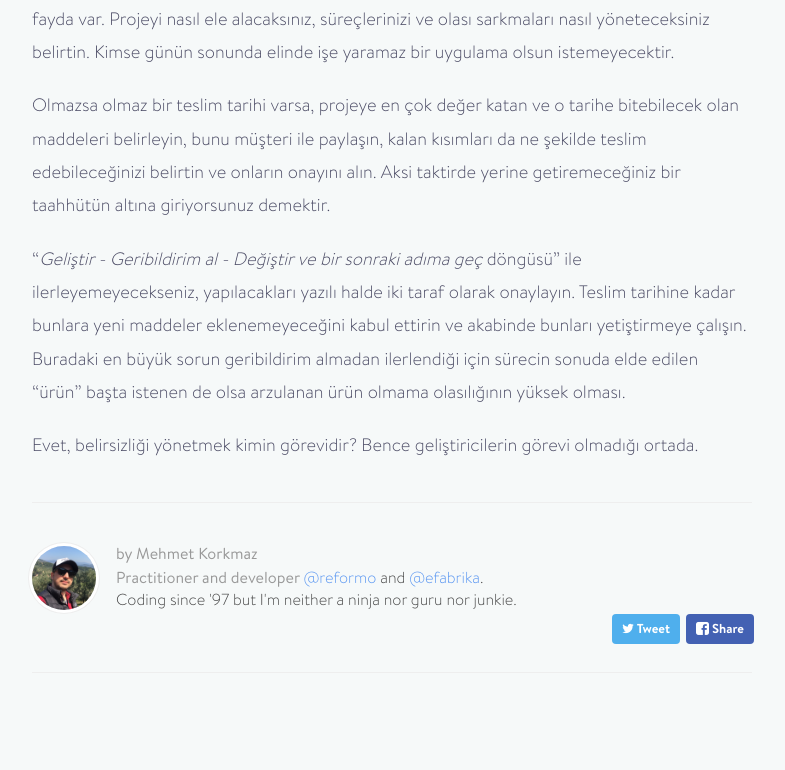
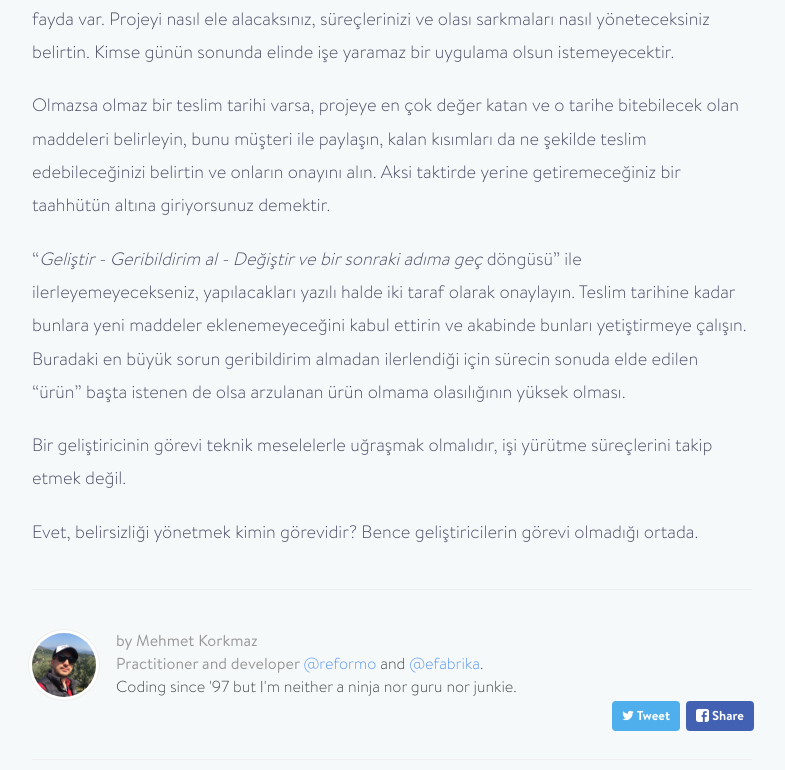
Before and after one commit to mkorkmaz/mkorkmaz.github.io, a Jekyll site: the page built from _posts/2019-03-26-belirsizligi-yonetmek-kimin-gorevidir.markdown, in a window 1280 px wide and 900 px high, scrolled down 3045 px. Shown: the top 770 px of the window, without its empty margins (248-1033 px from the left). Built offline with Jekyll 4.4.1, drawn with Linux system fonts in a browser that asks for light colours; nearby versions of some CDN libraries.

Commit message:
additional final

```diff
--- a/_posts/2019-03-26-belirsizligi-yonetmek-kimin-gorevidir.markdown
+++ b/_posts/2019-03-26-belirsizligi-yonetmek-kimin-gorevidir.markdown
@@ -60,4 +60,6 @@ Olmazsa olmaz bir teslim tarihi varsa, projeye en çok değer katan ve o tarihe
 
 "_Geliştir - Geribildirim al -  Değiştir ve bir sonraki adıma geç_ döngüsü" ile ilerleyemeyecekseniz, yapılacakları yazılı halde iki taraf olarak onaylayın. Teslim tarihine kadar bunlara yeni maddeler eklenemeyeceğini kabul ettirin ve akabinde bunları yetiştirmeye çalışın. Buradaki en büyük sorun geribildirim almadan ilerlendiği için sürecin sonuda elde edilen "ürün" başta istenen de olsa arzulanan ürün olmama olasılığının yüksek olması.
 
+Bir geliştiricinin görevi teknik meselelerle uğraşmak olmalıdır, işi yürütme süreçlerini takip etmek değil.
+
 Evet, belirsizliği yönetmek kimin görevidir? Bence geliştiricilerin görevi olmadığı ortada.
```
